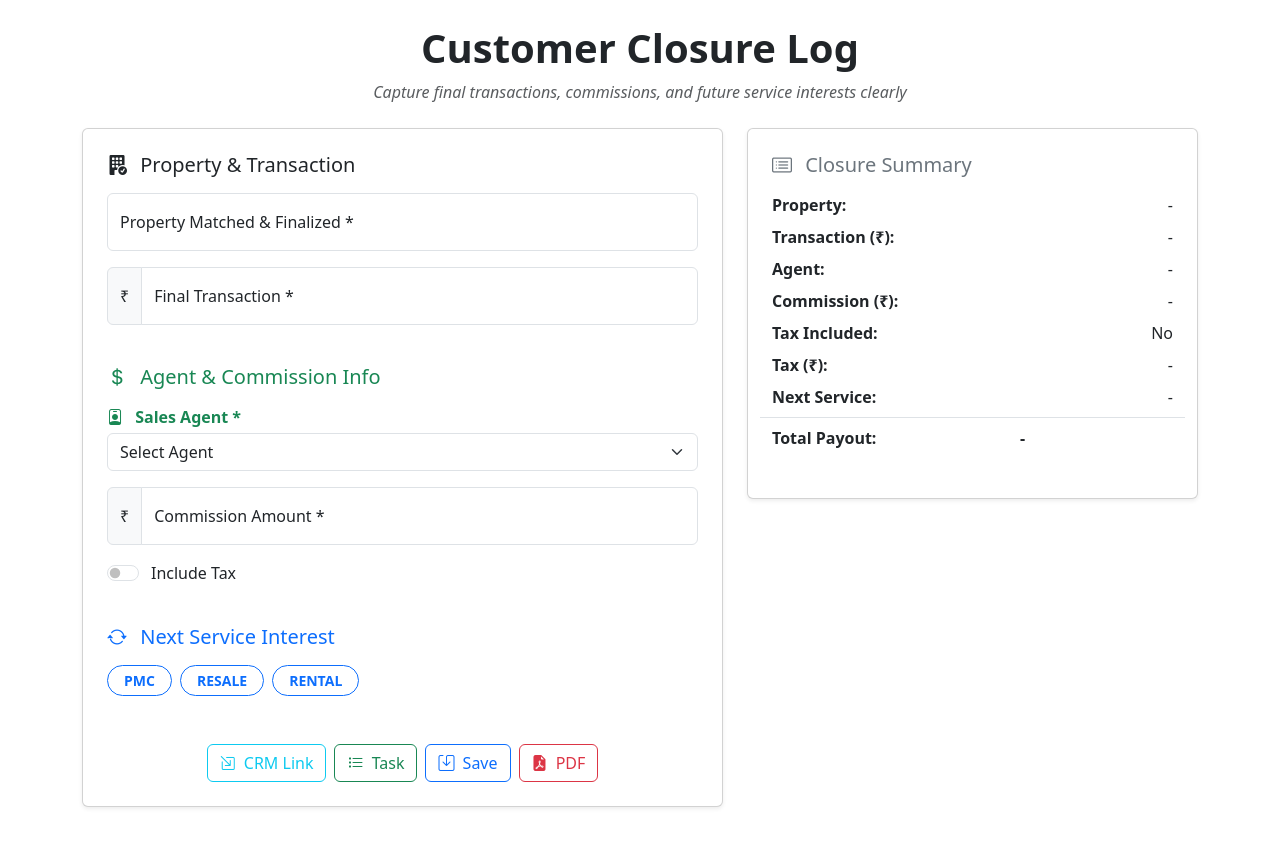
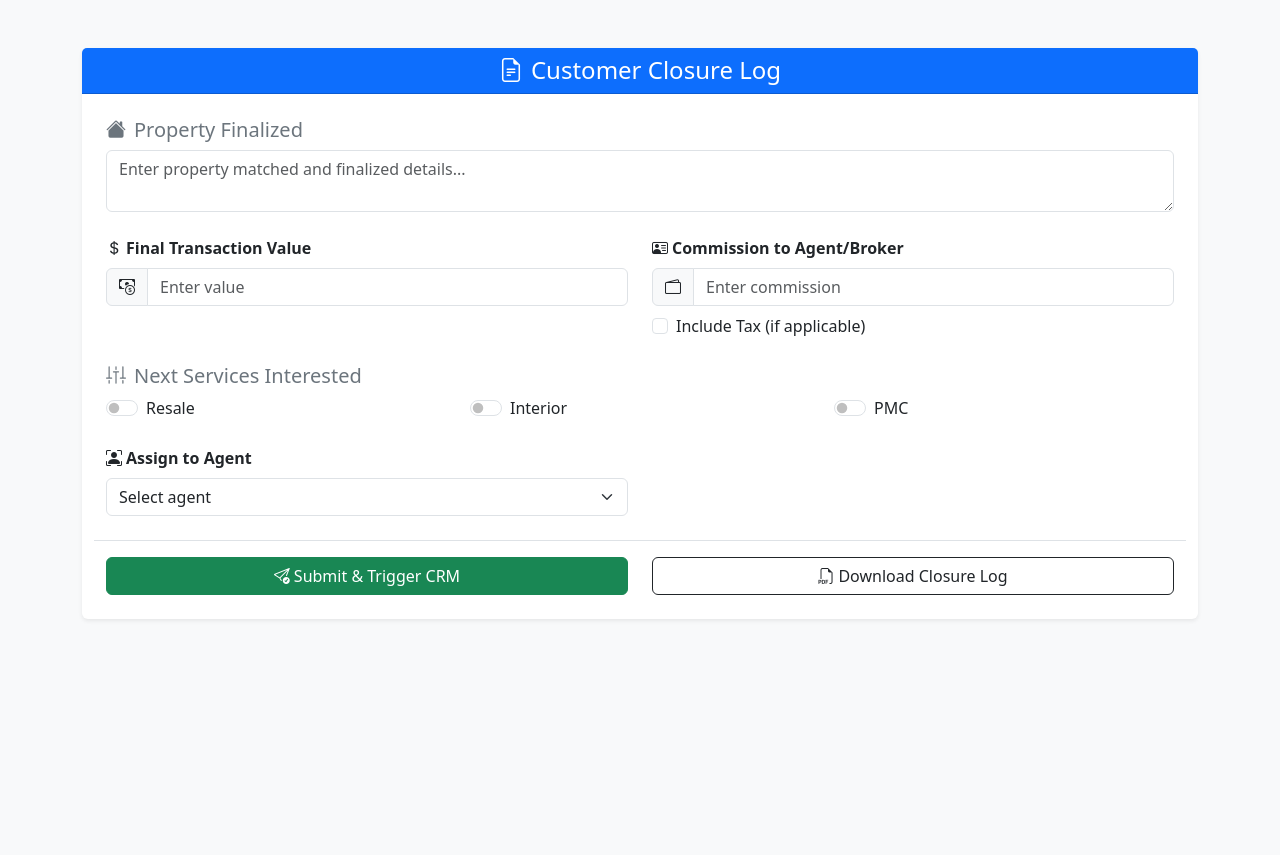
Before and after one commit to Veena-Infotech/VEC, a PHP site: page /customer-closer-log.php in a window 1280 px wide. After the commit the page ends 620 px from the top, so only its background shows below. Run offline with PHP 8.4, Linux system fonts and the light colour scheme; some libraries are stand-ins or nearby versions.

Commit message:
`Refactored customer-closer-log.php with updated Bootstrap and minor layout changes`

```diff
--- a/customer-management/customer-closer-log.php
+++ b/customer-management/customer-closer-log.php
@@ -5,209 +5,127 @@
   <meta charset="UTF-8" />
   <meta name="viewport" content="width=device-width, initial-scale=1" />
   <title>Customer Closure Log</title>
-  <!-- Bootstrap CSS -->
-  <link href="https://cdn.jsdelivr.net/npm/bootstrap@5.3.0/dist/css/bootstrap.min.css" rel="stylesheet" />
-  <!-- Bootstrap Icons -->
+  <link href="https://cdn.jsdelivr.net/npm/bootstrap@5.3.3/dist/css/bootstrap.min.css" rel="stylesheet" />
   <link href="https://cdn.jsdelivr.net/npm/bootstrap-icons@1.10.5/font/bootstrap-icons.css" rel="stylesheet" />
-  <!-- GSAP for animations -->
-  <script src="https://cdnjs.cloudflare.com/ajax/libs/gsap/3.12.2/gsap.min.js"></script>
-  <!-- jsPDF for PDF generation -->
-  <script src="https://cdnjs.cloudflare.com/ajax/libs/jspdf/2.5.1/jspdf.umd.min.js"></script>
 </head>
 
-<body>
+<body class="bg-body-tertiary">
 
-  <div class="container py-4">
-    <!-- Header -->
-    <header class="text-center mb-4">
-      <h1 class="display-6 fw-bold">Customer Closure Log</h1>
-      <p class="text-muted fst-italic">Capture final transactions, commissions, and future service interests clearly</p>
-    </header>
+  <div class="container py-5">
+    <div class="card shadow-sm border-0">
+      <div class="card-header bg-primary text-white text-center">
+        <h4 class="mb-0"><i class="bi bi-file-earmark-text me-2"></i>Customer Closure Log</h4>
+      </div>
 
-    <main class="row gx-4">
-      <!-- Left Column: Form -->
-      <section class="col-lg-7 mb-4">
-        <form id="closureForm" class="card p-4 shadow-sm">
-          <!-- Property & Transaction Section -->
+      <div class="card-body p-4">
+        <form id="closureForm">
+
+          <!-- Section: Property Info -->
           <div class="mb-4">
-            <h3 class="h5 mb-3">
-              <i class="bi bi-building-fill-check me-2"></i> Property & Transaction
-            </h3>
+            <h5 class="text-secondary"><i class="bi bi-house-fill me-2"></i>Property Finalized</h5>
+            <textarea class="form-control" rows="2" placeholder="Enter property matched and finalized details..." required></textarea>
+          </div>
 
-            <div class="form-floating mb-3">
-              <input type="text" class="form-control" id="propertyMatched" placeholder="Property matched" required>
-              <label for="propertyMatched">Property Matched & Finalized *</label>
+          <!-- Section: Transaction and Commission -->
+          <div class="row g-4 mb-4">
+            <div class="col-md-6">
+              <label class="form-label fw-semibold"><i class="bi bi-currency-dollar me-1"></i>Final Transaction Value</label>
+              <div class="input-group">
+                <span class="input-group-text"><i class="bi bi-cash-coin"></i></span>
+                <input type="number" class="form-control" placeholder="Enter value" required />
+              </div>
             </div>
 
-            <div class="input-group mb-3">
-              <span class="input-group-text">₹</span>
-              <div class="form-floating flex-grow-1">
-                <input type="number" class="form-control" id="finalTransaction" placeholder="Transaction value" required>
-                <label for="finalTransaction">Final Transaction *</label>
+            <div class="col-md-6">
+              <label class="form-label fw-semibold"><i class="bi bi-person-vcard me-1"></i>Commission to Agent/Broker</label>
+              <div class="input-group mb-2">
+                <span class="input-group-text"><i class="bi bi-wallet2"></i></span>
+                <input type="number" class="form-control" placeholder="Enter commission" />
+              </div>
+              <div class="form-check">
+                <input class="form-check-input" type="checkbox" id="includeTax" />
+                <label class="form-check-label" for="includeTax">Include Tax (if applicable)</label>
               </div>
             </div>
           </div>
 
-          <!-- Agent & Commission Info Section -->
+          <!-- Section: Services -->
           <div class="mb-4">
-            <h3 class="h5 mb-3 text-success">
-              <i class="bi bi-currency-dollar me-2"></i> Agent & Commission Info
-            </h3>
-
-            <label for="agentName" class="form-label fw-semibold text-success mb-1">
-              <i class="bi bi-person-badge me-2"></i> Sales Agent *
-            </label>
-            <select id="agentName" class="form-select mb-3" required>
-              <option value="" selected disabled>Select Agent</option>
-              <option>Agent Amy</option>
-              <option>Broker Bob</option>
-              <option>Agent Chris</option>
-              <option>Broker Diana</option>
-            </select>
-
-            <div class="input-group mb-3">
-              <span class="input-group-text">₹</span>
-              <div class="form-floating flex-grow-1">
-                <input type="number" class="form-control" id="commissionAmount" placeholder="Commission" required>
-                <label for="commissionAmount">Commission Amount *</label>
+            <h5 class="text-secondary"><i class="bi bi-sliders2-vertical me-2"></i>Next Services Interested</h5>
+            <div class="row">
+              <div class="col-md-4">
+                <div class="form-check form-switch">
+                  <input class="form-check-input" type="checkbox" id="resaleService" />
+                  <label class="form-check-label" for="resaleService">Resale</label>
+                </div>
               </div>
-            </div>
-
-            <div class="form-check form-switch mb-3">
-              <input class="form-check-input" type="checkbox" id="taxToggle">
-              <label class="form-check-label" for="taxToggle">
-                <i class="bi bi-percent-circle me-1"></i> Include Tax
-              </label>
-            </div>
-
-            <div class="input-group mb-3 d-none" id="taxFieldContainer">
-              <span class="input-group-text">₹</span>
-              <div class="form-floating flex-grow-1">
-                <input type="number" class="form-control" id="taxAmount" placeholder="Tax">
-                <label for="taxAmount">Tax Amount</label>
+              <div class="col-md-4">
+                <div class="form-check form-switch">
+                  <input class="form-check-input" type="checkbox" id="interiorService" />
+                  <label class="form-check-label" for="interiorService">Interior</label>
+                </div>
+              </div>
+              <div class="col-md-4">
+                <div class="form-check form-switch">
+                  <input class="form-check-input" type="checkbox" id="pmcService" />
+                  <label class="form-check-label" for="pmcService">PMC</label>
+                </div>
               </div>
             </div>
           </div>
 
-          <!-- Next Service Interest Section -->
-          <div class="mb-4">
-            <h3 class="h5 mb-3 text-primary">
-              <i class="bi bi-arrow-repeat me-2"></i> Next Service Interest
-            </h3>
-
-            <div class="d-flex flex-wrap gap-2">
-              <input type="radio" class="btn-check" name="nextService" id="servicePMC" value="PMC" required>
-              <label class="btn btn-outline-primary rounded-pill btn-sm px-3 fw-semibold" for="servicePMC">PMC</label>
-
-              <input type="radio" class="btn-check" name="nextService" id="serviceResale" value="RESALE">
-              <label class="btn btn-outline-primary rounded-pill btn-sm px-3 fw-semibold" for="serviceResale">RESALE</label>
-
-              <input type="radio" class="btn-check" name="nextService" id="serviceRental" value="RENTAL">
-              <label class="btn btn-outline-primary rounded-pill btn-sm px-3 fw-semibold" for="serviceRental">RENTAL</label>
+          <!-- Section: Assign Agent -->
+          <div class="mb-4 row align-items-end">
+            <div class="col-md-6">
+              <label class="form-label fw-semibold"><i class="bi bi-person-bounding-box me-1"></i>Assign to Agent</label>
+              <select class="form-select" id="assignAgent" required>
+                <option selected disabled>Select agent</option>
+                <option>Agent A</option>
+                <option>Agent B</option>
+                <option>Agent C</option>
+              </select>
+            </div>
+            <div class="col-md-6">
+              <div id="assignAlert" class="alert alert-info d-none mb-0">
+                <i class="bi bi-check-circle me-1"></i>Assigned successfully. CRM & Task Module triggered.
+              </div>
             </div>
           </div>
 
           <!-- Action Buttons -->
-          <div class="d-flex flex-wrap gap-2 justify-content-center mt-4">
-            <button type="button" id="crmTrigger" class="btn btn-outline-info">
-              <i class="bi bi-box-arrow-in-down-right me-1"></i> CRM Link
-            </button>
-            <button type="button" id="taskTrigger" class="btn btn-outline-success">
-              <i class="bi bi-list-task me-1"></i> Task
-            </button>
-            <button type="submit" class="btn btn-outline-primary">
-              <i class="bi bi-save me-1"></i> Save
-            </button>
-            <button type="button" id="downloadPdf" class="btn btn-outline-danger">
-              <i class="bi bi-file-earmark-pdf-fill me-1"></i> PDF
-            </button>
+          <div class="row pt-3 border-top">
+            <div class="col-12 col-md-6 mb-2 mb-md-0">
+              <button type="submit" class="btn btn-success w-100">
+                <i class="bi bi-send-check me-1"></i>Submit & Trigger CRM
+              </button>
+            </div>
+            <div class="col-12 col-md-6">
+              <button type="button" class="btn btn-outline-dark w-100" id="downloadPDF">
+                <i class="bi bi-filetype-pdf me-1"></i>Download Closure Log
+              </button>
+            </div>
           </div>
         </form>
-      </section>
-
-      <!-- Right Column: Summary -->
-      <aside class="col-lg-5">
-        <div class="card p-4 shadow-sm sticky-top" style="top: 80px;">
-          <h3 class="h5 mb-3 text-secondary">
-            <i class="bi bi-card-list me-2"></i> Closure Summary
-          </h3>
-          <dl class="row">
-            <dt class="col-7">Property:</dt>
-            <dd class="col-5 text-end" id="summaryProperty">-</dd>
-
-            <dt class="col-7">Transaction (₹):</dt>
-            <dd class="col-5 text-end" id="summaryTransaction">-</dd>
-
-            <dt class="col-7">Agent:</dt>
-            <dd class="col-5 text-end" id="summaryAgent">-</dd>
-
-            <dt class="col-7">Commission (₹):</dt>
-            <dd class="col-5 text-end" id="summaryCommission">-</dd>
-
-            <dt class="col-7">Tax Included:</dt>
-            <dd class="col-5 text-end" id="summaryTaxIncluded">No</dd>
-
-            <dt class="col-7">Tax (₹):</dt>
-            <dd class="col-5 text-end" id="summaryTaxAmount">-</dd>
-
-            <dt class="col-7">Next Service:</dt>
-            <dd class="col-5 text-end" id="summaryNextService">-</dd>
-
-            <dt class="col-7 border-top pt-2">Total Payout:</dt>
-            <dd class="col-5 border-top pt-2 fw-bold" id="summaryTotalPayout">-</dd>
-          </dl>
-        </div>
-      </aside>
-    </main>
+      </div>
+    </div>
   </div>
 
-  <!-- JavaScript for Interactivity -->
+  <!-- Bootstrap JS -->
+  <script src="https://cdn.jsdelivr.net/npm/bootstrap@5.3.3/dist/js/bootstrap.bundle.min.js"></script>
+
+  <!-- Interaction Logic -->
   <script>
-    // GSAP Animations
-    gsap.from("header h1", {
-      y: -30,
-      opacity: 0,
-      duration: 1
-    });
-    gsap.from("header p", {
-      y: 30,
-      opacity: 0,
-      duration: 1,
-      delay: 0.2
-    });
-    gsap.from("#closureForm", {
-      opacity: 0,
-      y: 20,
-      duration: 1
-    });
-    gsap.from(".sticky-top", {
-      opacity: 0,
-      y: 20,
-      delay: 0.3,
-      duration: 1
+    document.getElementById("assignAgent").addEventListener("change", () => {
+      document.getElementById("assignAlert").classList.remove("d-none");
     });
 
-    // Toggle Tax field
-    const taxToggle = document.getElementById("taxToggle");
-    const taxFieldContainer = document.getElementById("taxFieldContainer");
-    taxToggle.addEventListener("change", () => {
-      if (taxToggle.checked) {
-        taxFieldContainer.classList.remove("d-none");
-        gsap.fromTo(taxFieldContainer, {
-          opacity: 0
-        }, {
-          opacity: 1,
-          duration: 0.3
-        });
-      } else {
-        gsap.to(taxFieldContainer, {
-          opacity: 0,
-          duration: 0.3,
-          onComplete: () => {
-            taxFieldContainer.classList.add("d-none");
-          }
-        });
-      }
+    document.getElementById("closureForm").addEventListener("submit", function(e) {
+      e.preventDefault();
+      alert("Closure log saved and CRM + Task system triggered.");
+    });
+
+    document.getElementById("downloadPDF").addEventListener("click", function() {
+      alert("PDF download initiated. (To implement: use html2pdf.js or similar)");
     });
   </script>
 
```
